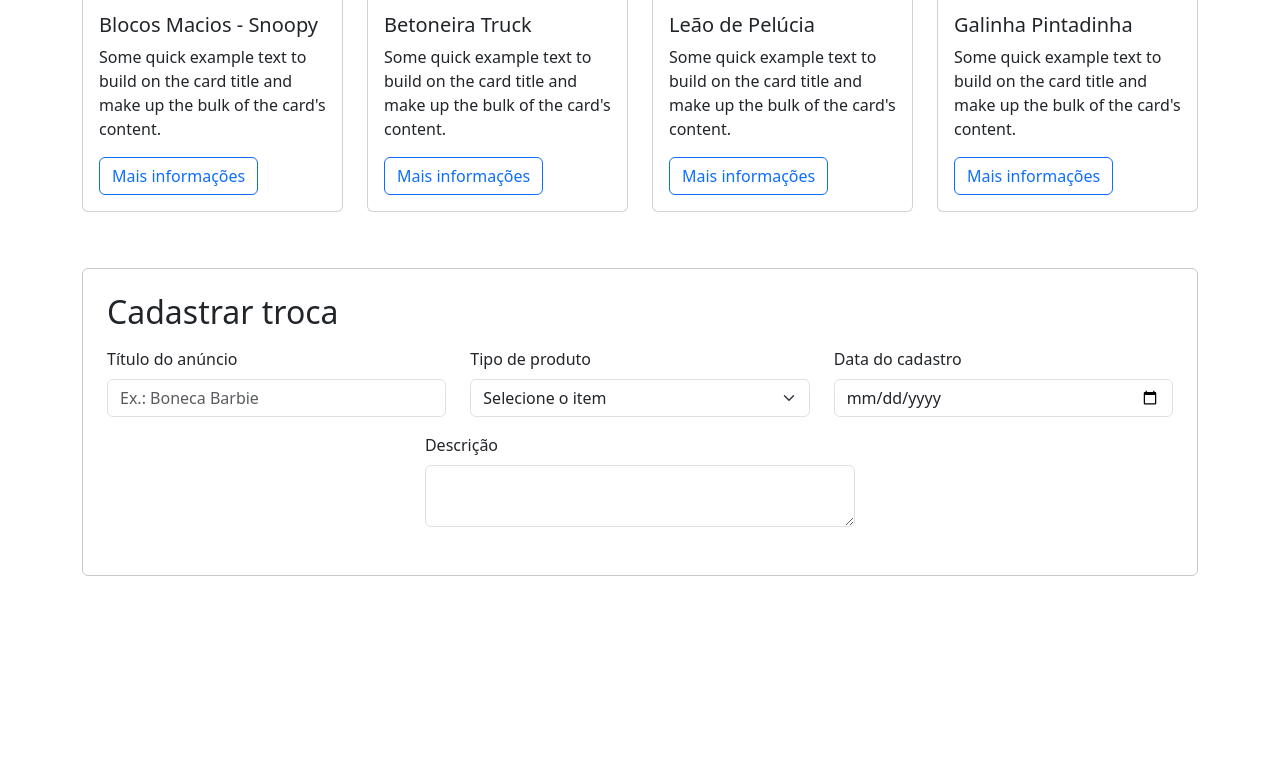
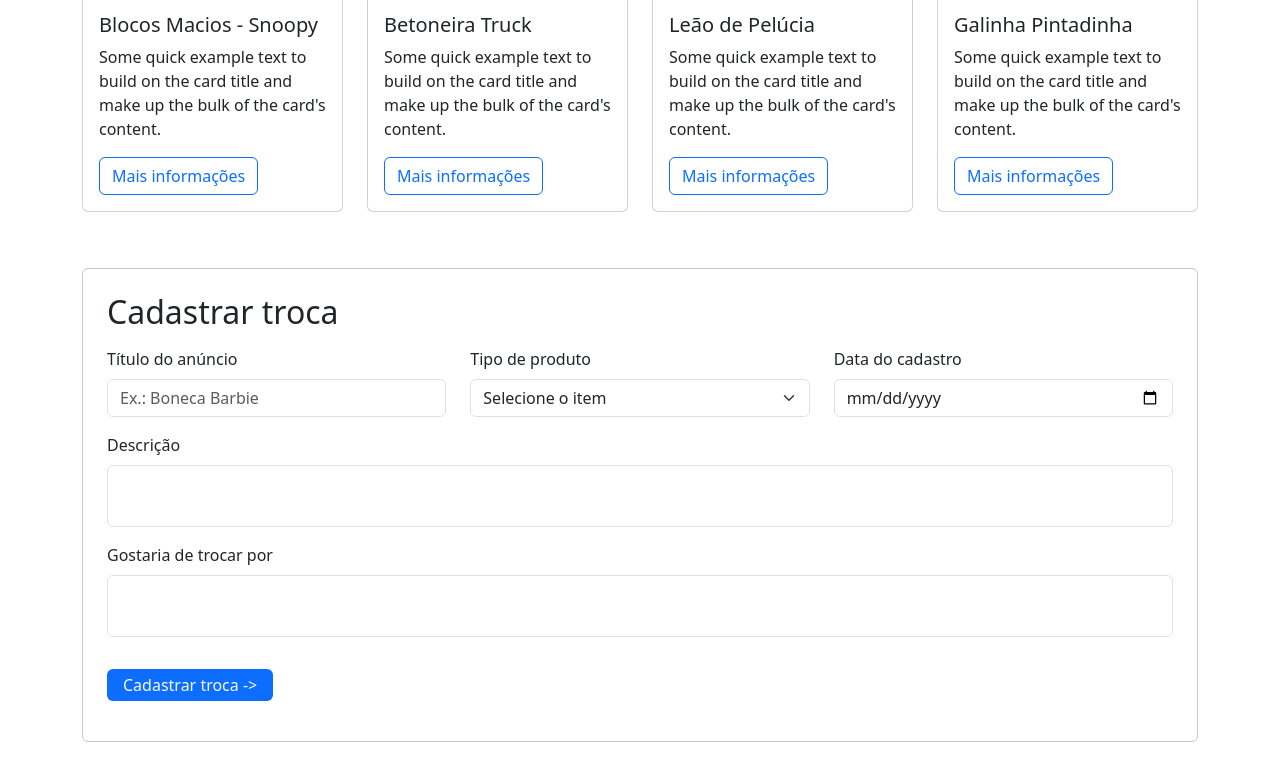
Before and after one commit to gapashi/front-csharp-expert, a plain HTML site: page index.html in a window 1280 px wide. Shown: the part 564-1344 px from the top of the page. Before the commit the page ends 1188 px from the top, so only its background shows below. Drawn offline with nearby package versions, Linux system fonts and the light colour scheme.

Commit message:
"aula-04"

```diff
--- /dev/null
+++ b/css/style.css
@@ -0,0 +1,3 @@
+textarea {
+    resize: none;
+}
--- a/index.html
+++ b/index.html
@@ -8,6 +8,7 @@
 
     <link href="https://cdn.jsdelivr.net/npm/bootstrap@5.3.3/dist/css/bootstrap.min.css" rel="stylesheet"
         integrity="sha384-QWTKZyjpPEjISv5WaRU9OFeRpok6YctnYmDr5pNlyT2bRjXh0JMhjY6hW+ALEwIH" crossorigin="anonymous">
+    <link rel="stylesheet" href="./css/style.css">
 </head>
 
 <body>
@@ -101,24 +102,30 @@
 
                     <div class="col-md-4 my-2">
                         <label for="data" class="form-label">Data do cadastro</label>
-                        <input type="date" id="data" name="data" class="form-control">
+                        <input type="date" id="data" name="data" class="form-control required">
                     </div>
 
-                    <div class="container-fluid col-lg-5 my-2">
+                    <div class="col-12 my-2">
                         <label for="descricao" class="form-label">Descrição</label>
-                        <textarea name="descricao" id="descricao" class="form-control required"></textarea>
+                        <textarea name="descricao" id="descricao" class="form-control required" minlength="100" maxlength="450"></textarea>
+                    </div>
+
+                    <div class="col-12 my-2">
+                        <label for="descricaoTroca" class="form-label">Gostaria de trocar por</label>
+                        <textarea name="descricaoTroca" id="descricaoTroca" class="form-control required" minlength="100" maxlength="450"></textarea>
+                    </div>
+
+                    <div>
+                        <button type="submit" class="bg-primary border-0 rounded-2 ps-3 pe-3 py-1 mt-4 text-light">Cadastrar troca -></button>
                     </div>
                 </div>
+            </form>
+         </section>
 
-            </form>
+         <section>
 
          </section>
     </main>
-
-    <script src="https://cdn.jsdelivr.net/npm/bootstrap@5.3.3/dist/js/bootstrap.bundle.min.js"
-        integrity="sha384-YvpcrYf0tY3lHB60NNkmXc5s9fDVZLESaAA55NDzOxhy9GkcIdslK1eN7N6jIeHz"
-        crossorigin="anonymous">
-    </script>
 </body>
 
 </html>
```
